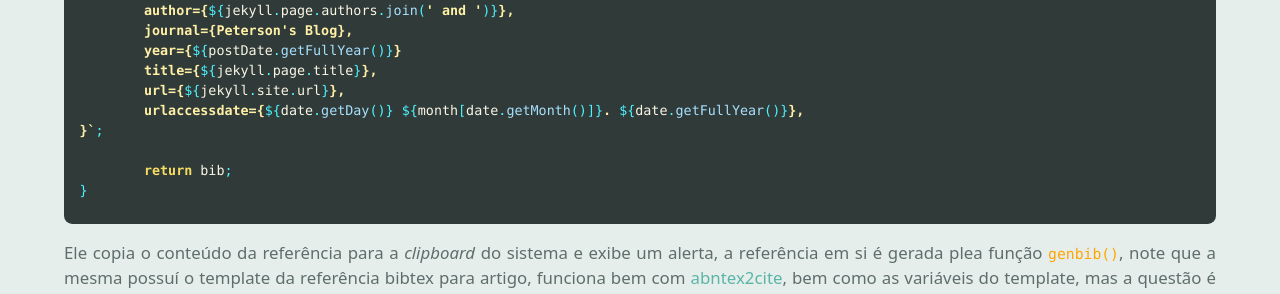
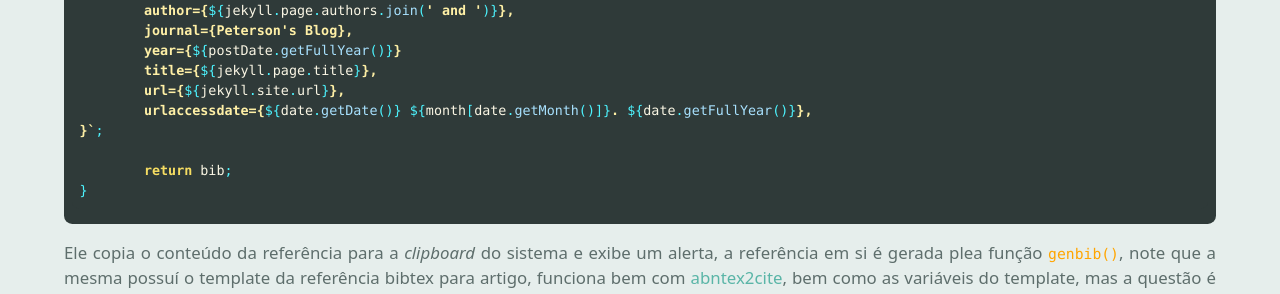
Before and after one commit to Joao-Peterson/joao-peterson.github.io, a Jekyll site: the page built from _posts/2022-12-08-citacaobibtex.md, in a window 1280 px wide and 900 px high, scrolled down 2001 px. Shown: the part 157-451 px from the top of the window. Built offline with Jekyll 4.4.1, drawn with Linux system fonts in a browser that asks for light colours; nearby versions of some CDN libraries; some web fonts are replaced.

Commit message:
bibtex error

```diff
--- a/_posts/2022-12-08-citacaobibtex.md
+++ b/_posts/2022-12-08-citacaobibtex.md
@@ -97,7 +97,7 @@ var bib =
 	year={${postDate.getFullYear()}}
 	title={${jekyll.page.title}},
 	url={${jekyll.site.url}},
-	urlaccessdate={${date.getDay()} ${month[date.getMonth()]}. ${date.getFullYear()}},
+	urlaccessdate={${date.getDate()} ${month[date.getMonth()]}. ${date.getFullYear()}},
 }`;
 
 	return bib;
--- a/js/bibtex.js
+++ b/js/bibtex.js
@@ -32,7 +32,7 @@ var bib =
 	year={${postDate.getFullYear()}}
 	title={${jekyll.page.title}},
 	url={${document.URL}},
-	urlaccessdate={${date.getDay()} ${month[date.getMonth()]}. ${date.getFullYear()}},
+	urlaccessdate={${date.getDate()} ${month[date.getMonth()]}. ${date.getFullYear()}},
 }`;
 
 	return bib;
```
